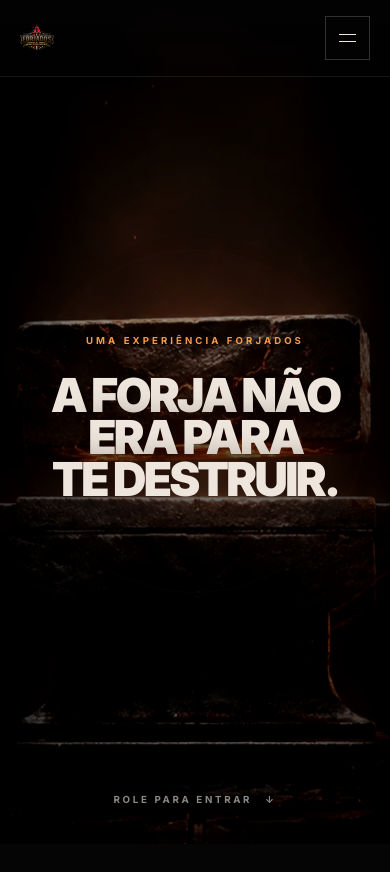
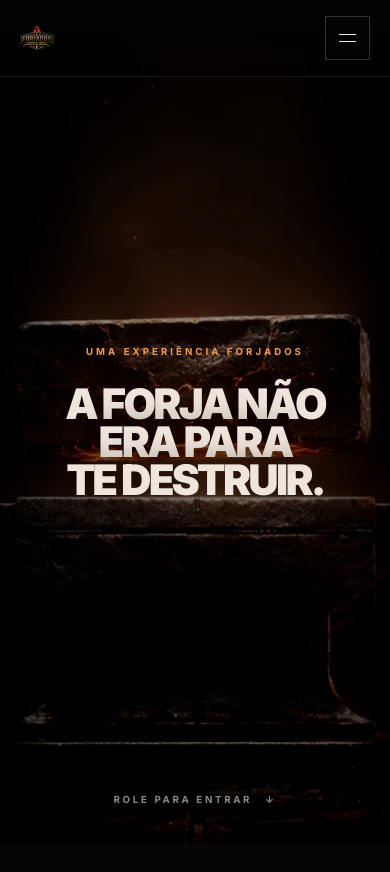
Before and after one commit to GTmaced01/forjados-site, a Next.js app: page / in a window 390 px wide. Shown: the top 872 px of the page. Built offline with nearby package versions, Linux system fonts and the light colour scheme; no server answers.

Commit message:
fix: keep mobile headlines inside safe margins

```diff
--- a/app/globals.css
+++ b/app/globals.css
@@ -890,7 +890,7 @@ a:focus-visible {
   }
 
   .hero-title {
-    font-size: clamp(2.3rem, 12vw, 3.7rem);
+    font-size: clamp(2.2rem, 10.8vw, 3.45rem);
     line-height: 0.9;
   }
 
@@ -907,7 +907,7 @@ a:focus-visible {
   }
 
   .final-mark h2 {
-    font-size: clamp(2.3rem, 11.8vw, 3.6rem);
+    font-size: clamp(2.2rem, 10.8vw, 3.45rem);
     line-height: 0.9;
   }
 }
```
